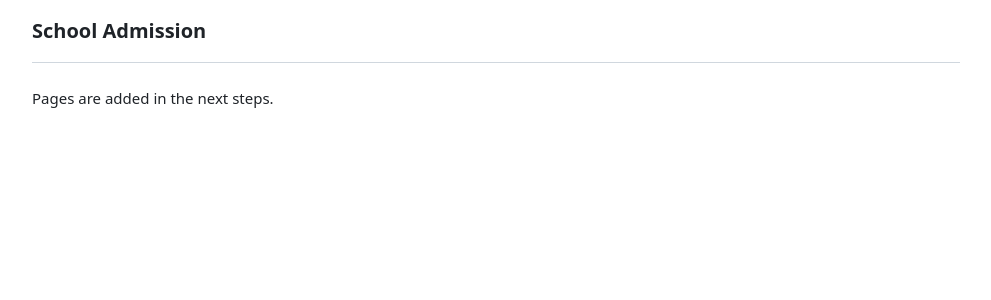
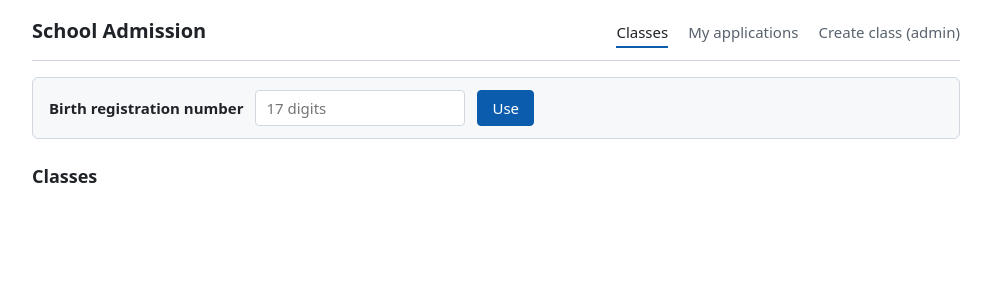
Before and after one commit to Soumik205/school-admission, a React (Vite) app in the folder frontend/: page / in a window 1280 px wide. Shown: the top 300 px of the page, without its empty margins (144-1135 px from the left). Built offline with nearby package versions, Linux system fonts and the light colour scheme.

Commit message:
feat(frontend): add student id bar saved in local storage

```diff
--- a/frontend/src/App.tsx
+++ b/frontend/src/App.tsx
@@ -1,14 +1,26 @@
-import { Route, Routes } from 'react-router-dom'
+import { NavLink, Route, Routes } from 'react-router-dom'
+import { StudentIdBar } from './components/StudentIdBar'
 
 export default function App() {
   return (
     <div className="page">
       <header className="site-header">
         <h1>School Admission</h1>
+        <nav className="site-nav">
+          <NavLink to="/" end>
+            Classes
+          </NavLink>
+          <NavLink to="/me">My applications</NavLink>
+          <NavLink to="/admin/classes/new">Create class (admin)</NavLink>
+        </nav>
       </header>
+      <StudentIdBar />
       <main>
         <Routes>
-          <Route path="*" element={<p>Pages are added in the next steps.</p>} />
+          <Route path="/" element={<h2>Classes</h2>} />
+          <Route path="/me" element={<h2>My applications</h2>} />
+          <Route path="/admin/classes/new" element={<h2>Create class</h2>} />
+          <Route path="*" element={<p>Page not found.</p>} />
         </Routes>
       </main>
     </div>
--- /dev/null
+++ b/frontend/src/components/StudentIdBar.tsx
@@ -0,0 +1,62 @@
+import { useState, type FormEvent } from 'react'
+import { isValidStudentId, useStudentId } from '../hooks/useStudentId'
+
+export function StudentIdBar() {
+  const { studentId, setStudentId } = useStudentId()
+  const [draft, setDraft] = useState('')
+  const [error, setError] = useState<string | null>(null)
+
+  const submit = (event: FormEvent) => {
+    event.preventDefault()
+    const value = draft.trim()
+    if (!isValidStudentId(value)) {
+      setError('Birth registration number must be exactly 17 digits.')
+      return
+    }
+    setError(null)
+    setStudentId(value)
+  }
+
+  if (studentId) {
+    return (
+      <div className="student-bar">
+        <span className="student-bar-label">Birth registration number</span>
+        <strong className="student-bar-value">{studentId}</strong>
+        <button
+          type="button"
+          className="button-secondary"
+          onClick={() => {
+            setDraft('')
+            setStudentId(null)
+          }}
+        >
+          Change
+        </button>
+      </div>
+    )
+  }
+
+  return (
+    <form className="student-bar" onSubmit={submit} noValidate>
+      <label className="student-bar-label" htmlFor="student-id">
+        Birth registration number
+      </label>
+      <input
+        id="student-id"
+        inputMode="numeric"
+        autoComplete="off"
+        placeholder="17 digits"
+        value={draft}
+        onChange={(event) => setDraft(event.target.value)}
+        aria-invalid={error ? true : undefined}
+        aria-describedby={error ? 'student-id-error' : undefined}
+      />
+      <button type="submit">Use</button>
+      {error && (
+        <p id="student-id-error" className="field-error">
+          {error}
+        </p>
+      )}
+    </form>
+  )
+}
--- /dev/null
+++ b/frontend/src/components/StudentIdProvider.tsx
@@ -0,0 +1,31 @@
+import { useState, type ReactNode } from 'react'
+import { StudentIdContext } from '../hooks/useStudentId'
+
+const storageKey = 'studentId'
+
+function readStoredId(): string | null {
+  try {
+    return localStorage.getItem(storageKey)
+  } catch {
+    return null
+  }
+}
+
+export function StudentIdProvider({ children }: { children: ReactNode }) {
+  const [studentId, setState] = useState<string | null>(readStoredId)
+
+  const setStudentId = (id: string | null) => {
+    setState(id)
+    try {
+      if (id) {
+        localStorage.setItem(storageKey, id)
+      } else {
+        localStorage.removeItem(storageKey)
+      }
+    } catch {
+      // Storage can be blocked (private mode); the ID still works for this tab.
+    }
+  }
+
+  return <StudentIdContext.Provider value={{ studentId, setStudentId }}>{children}</StudentIdContext.Provider>
+}
--- /dev/null
+++ b/frontend/src/hooks/useStudentId.ts
@@ -0,0 +1,20 @@
+import { createContext, useContext } from 'react'
+
+export interface StudentIdState {
+  studentId: string | null
+  setStudentId: (id: string | null) => void
+}
+
+export const StudentIdContext = createContext<StudentIdState | null>(null)
+
+export function useStudentId(): StudentIdState {
+  const state = useContext(StudentIdContext)
+  if (!state) {
+    throw new Error('useStudentId must be used inside StudentIdProvider')
+  }
+  return state
+}
+
+export function isValidStudentId(value: string): boolean {
+  return /^\d{17}$/.test(value)
+}
--- a/frontend/src/main.tsx
+++ b/frontend/src/main.tsx
@@ -3,6 +3,7 @@ import { createRoot } from 'react-dom/client'
 import { BrowserRouter } from 'react-router-dom'
 import { QueryClient, QueryClientProvider } from '@tanstack/react-query'
 import App from './App'
+import { StudentIdProvider } from './components/StudentIdProvider'
 import './styles.css'
 
 const queryClient = new QueryClient({
@@ -14,9 +15,11 @@ const queryClient = new QueryClient({
 createRoot(document.getElementById('root')!).render(
   <StrictMode>
     <QueryClientProvider client={queryClient}>
-      <BrowserRouter>
-        <App />
-      </BrowserRouter>
+      <StudentIdProvider>
+        <BrowserRouter>
+          <App />
+        </BrowserRouter>
+      </StudentIdProvider>
     </QueryClientProvider>
   </StrictMode>,
 )
--- a/frontend/src/styles.css
+++ b/frontend/src/styles.css
@@ -4,7 +4,9 @@
   --border: #d0d7de;
   --surface: #f6f8fa;
   --accent: #0b5cad;
+  --accent-hover: #094c8f;
   --danger: #b42318;
+  --danger-surface: #fef3f2;
   --success: #1a7f37;
   font-family: system-ui, -apple-system, 'Segoe UI', Roboto, sans-serif;
   font-size: 15px;
@@ -21,6 +23,11 @@ body {
   margin: 0;
 }
 
+h2 {
+  font-size: 18px;
+  margin: 0 0 16px;
+}
+
 .page {
   max-width: 960px;
   margin: 0 auto;
@@ -28,12 +35,121 @@ body {
 }
 
 .site-header {
+  display: flex;
+  flex-wrap: wrap;
+  align-items: baseline;
+  justify-content: space-between;
+  gap: 8px 24px;
   border-bottom: 1px solid var(--border);
-  padding: 16px 0;
-  margin-bottom: 24px;
+  padding: 16px 0 12px;
 }
 
 .site-header h1 {
   font-size: 20px;
   margin: 0;
 }
+
+.site-nav {
+  display: flex;
+  flex-wrap: wrap;
+  gap: 4px 20px;
+}
+
+.site-nav a {
+  color: var(--muted);
+  text-decoration: none;
+  padding-bottom: 2px;
+  border-bottom: 2px solid transparent;
+}
+
+.site-nav a:hover {
+  color: var(--text);
+}
+
+.site-nav a.active {
+  color: var(--text);
+  border-bottom-color: var(--accent);
+}
+
+.student-bar {
+  display: flex;
+  flex-wrap: wrap;
+  align-items: center;
+  gap: 8px 12px;
+  margin: 16px 0 24px;
+  padding: 12px 16px;
+  background: var(--surface);
+  border: 1px solid var(--border);
+  border-radius: 6px;
+}
+
+.student-bar-label {
+  font-weight: 600;
+}
+
+.student-bar-value {
+  font-family: ui-monospace, SFMono-Regular, Menlo, monospace;
+  font-weight: 600;
+  letter-spacing: 0.02em;
+}
+
+.student-bar input {
+  flex: 1 1 10rem;
+  max-width: 14rem;
+}
+
+.student-bar .field-error {
+  flex-basis: 100%;
+  margin: 0;
+}
+
+input {
+  font: inherit;
+  padding: 6px 10px;
+  border: 1px solid var(--border);
+  border-radius: 4px;
+  min-width: 0;
+}
+
+input:focus {
+  outline: 2px solid var(--accent);
+  outline-offset: -1px;
+}
+
+input[aria-invalid='true'] {
+  border-color: var(--danger);
+}
+
+button {
+  font: inherit;
+  padding: 6px 14px;
+  border: 1px solid var(--accent);
+  border-radius: 4px;
+  background: var(--accent);
+  color: #fff;
+  cursor: pointer;
+}
+
+button:hover:not(:disabled) {
+  background: var(--accent-hover);
+}
+
+button:disabled {
+  opacity: 0.5;
+  cursor: not-allowed;
+}
+
+button.button-secondary {
+  background: #fff;
+  color: var(--text);
+  border-color: var(--border);
+}
+
+button.button-secondary:hover:not(:disabled) {
+  background: var(--surface);
+}
+
+.field-error {
+  color: var(--danger);
+  font-size: 14px;
+}
```
